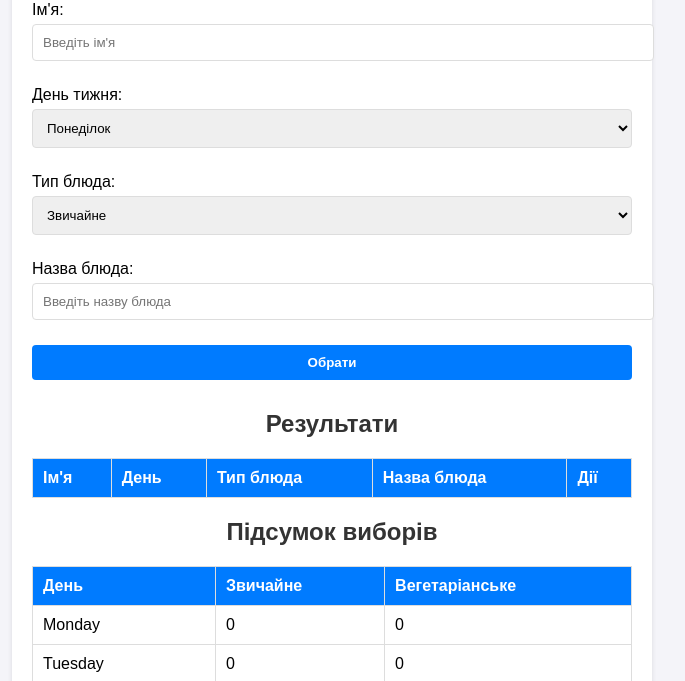
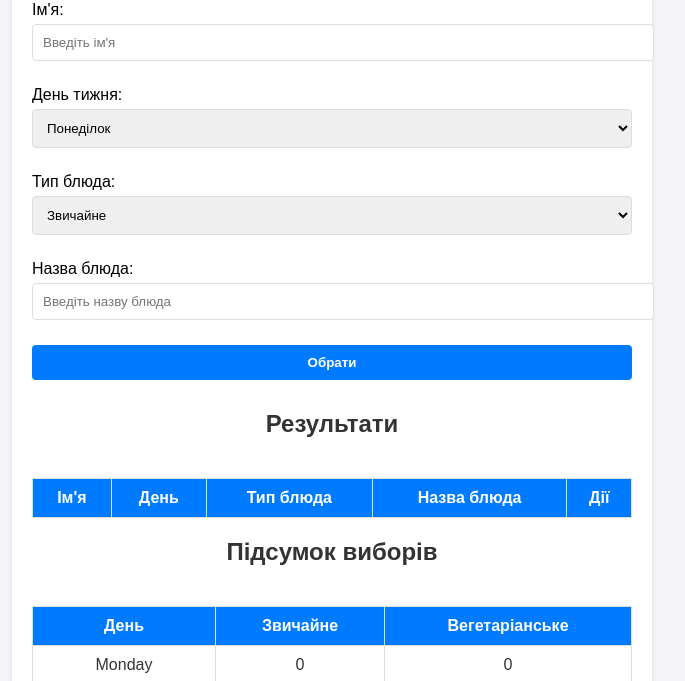
Before and after one commit to LiudmylaSl/menu-app, a plain HTML site: page index.html in a window 1280 px wide. Shown: the part 119-800 px from the top of the page, without its empty margins (308-993 px from the left). Drawn offline with Linux system fonts and the light colour scheme.

Commit message:
Add files via upload

```diff
--- a/index.html
+++ b/index.html
@@ -40,6 +40,7 @@
     </form>
 
     <h2>Результати</h2>
+    <div class="table-wrapper">
       <table id="resultsTable">
         <thead>
           <tr>
@@ -52,8 +53,10 @@
         </thead>
         <tbody></tbody>
       </table>
+    </div>
 
     <h2>Підсумок виборів</h2>
+    <div class="table-wrapper">
       <table id="summaryTable">
         <thead>
           <tr>
--- a/style.css
+++ b/style.css
@@ -78,3 +78,38 @@ button.delete-btn {
   background-color: #dc3545;
   color: white;
 }
+/* Стиль для таблиць */
+table {
+  width: 100%;
+  border-collapse: collapse;
+  margin-top: 20px;
+  background-color: #fff;
+}
+
+th, td {
+  border: 1px solid #ddd;
+  padding: 10px;
+  text-align: center;
+}
+
+th {
+  background-color: #007bff;
+  color: #fff;
+  font-weight: bold;
+}
+
+td {
+  color: #333;
+}
+
+/* Адаптивність для мобільних пристроїв */
+.table-wrapper {
+  overflow-x: auto; /* Дозволяє прокручування таблиці горизонтально */
+}
+
+@media (max-width: 768px) {
+  th, td {
+    font-size: 14px; /* Зменшуємо текст на менших екранах */
+    padding: 8px;
+  }
+}
```
Lines whose indentation alone changed are shown as unchanged.
